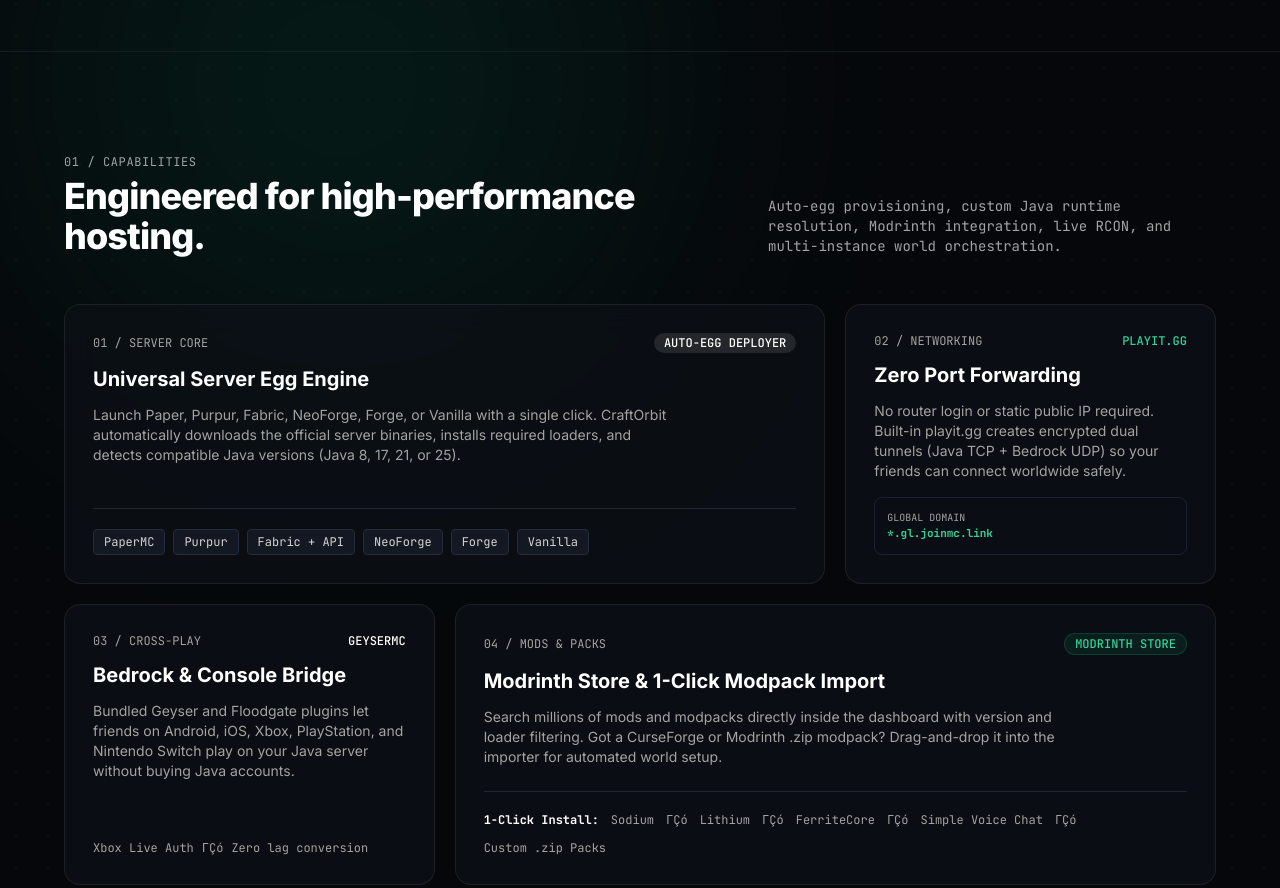
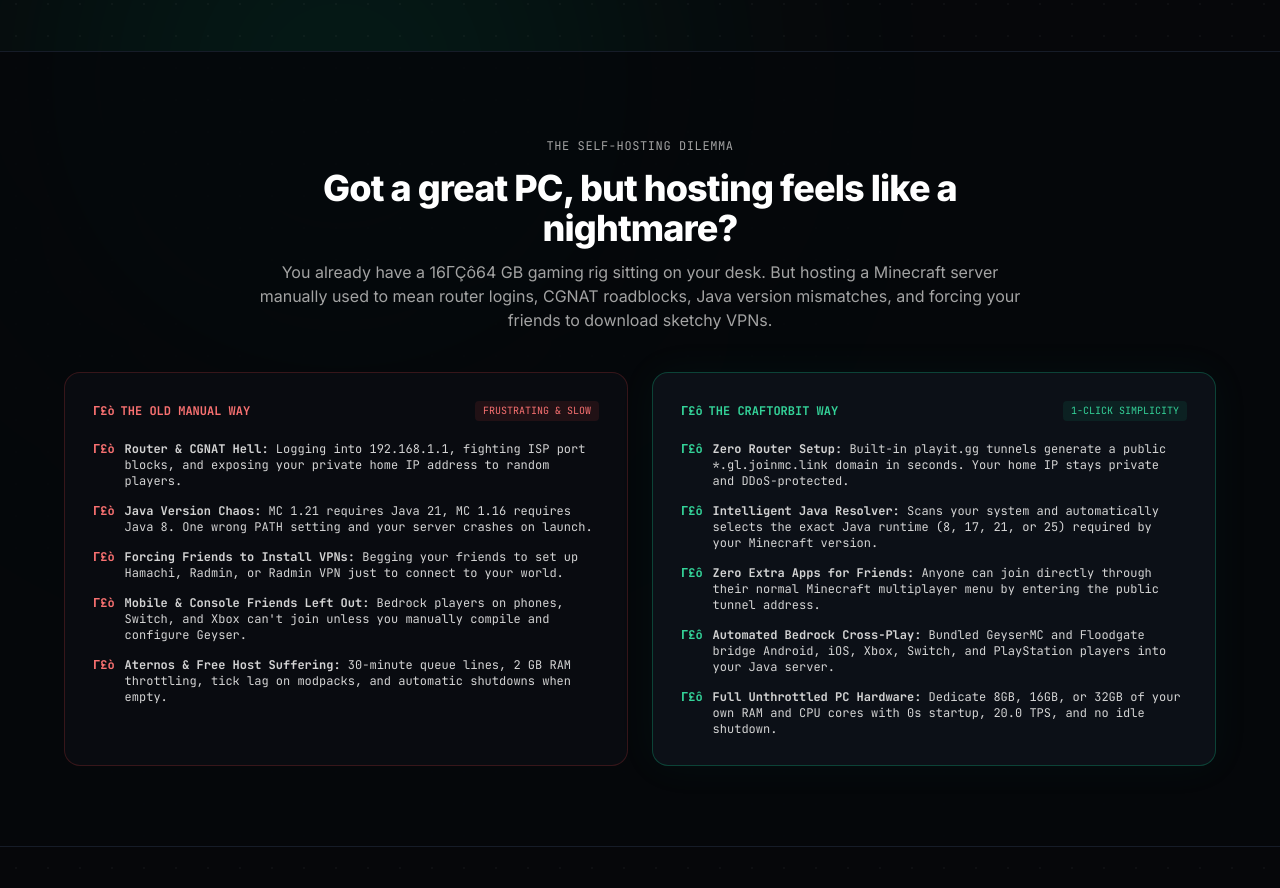
Before and after one commit to DanzBless/craftcontrol, a website: page docs/index.html in a window 1280 px wide. Shown: the part 1420-2308 px from the top of the page. Drawn offline with nearby package versions, Linux system fonts and the light colour scheme.

Commit message:
docs: sync self-hosting dilemma section to main docs

```diff
--- a/docs/index.html
+++ b/docs/index.html
@@ -374,6 +374,89 @@
       <div class="p-4 rounded-xl bg-[#0c0f17] border border-[#1c2331]">
         <div class="text-lg font-bold text-white">100% FREE (MIT)</div>
         <div class="text-xs text-neutral-400 mt-0.5">Zero fees ┬╖ No subscriptions</div>
+      </div>
+    </div>
+  </section>
+
+  <!-- Problem & Solution: Why Self-Hosting Was Hard vs How CraftOrbit Solves It -->
+  <section class="py-20 px-6 border-t border-[#161c28] bg-[#05070a]/90 relative overflow-hidden">
+    <div class="max-w-6xl mx-auto space-y-10 relative z-10">
+      <div class="text-center max-w-3xl mx-auto space-y-3">
+        <span class="text-xs font-mono text-neutral-400 tracking-wider">THE SELF-HOSTING DILEMMA</span>
+        <h2 class="text-3xl sm:text-4xl font-extrabold text-white tracking-tight">
+          Got a great PC, but hosting feels like a nightmare?
+        </h2>
+        <p class="text-neutral-400 text-xs sm:text-base leading-relaxed">
+          You already have a 16ΓÇô64 GB gaming rig sitting on your desk. But hosting a Minecraft server manually used to mean router logins, CGNAT roadblocks, Java version mismatches, and forcing your friends to download sketchy VPNs.
+        </p>
+      </div>
+
+      <div class="grid grid-cols-1 md:grid-cols-2 gap-6 text-left">
+        <!-- The Old Hard Way -->
+        <div class="p-7 rounded-2xl bg-[#090b10] border border-red-500/20 space-y-5">
+          <div class="flex items-center justify-between font-mono text-xs">
+            <span class="text-red-400 font-bold flex items-center gap-1.5">
+              <span>Γ£ò</span> THE OLD MANUAL WAY
+            </span>
+            <span class="px-2 py-0.5 rounded bg-red-500/10 text-red-400 text-[10px]">FRUSTRATING &amp; SLOW</span>
+          </div>
+
+          <ul class="space-y-3.5 text-xs text-neutral-300 font-mono">
+            <li class="flex items-start gap-2.5">
+              <span class="text-red-400 font-bold">Γ£ò</span>
+              <span><strong>Router &amp; CGNAT Hell:</strong> Logging into 192.168.1.1, fighting ISP port blocks, and exposing your private home IP address to random players.</span>
+            </li>
+            <li class="flex items-start gap-2.5">
+              <span class="text-red-400 font-bold">Γ£ò</span>
+              <span><strong>Java Version Chaos:</strong> MC 1.21 requires Java 21, MC 1.16 requires Java 8. One wrong PATH setting and your server crashes on launch.</span>
+            </li>
+            <li class="flex items-start gap-2.5">
+              <span class="text-red-400 font-bold">Γ£ò</span>
+              <span><strong>Forcing Friends to Install VPNs:</strong> Begging your friends to set up Hamachi, Radmin, or Radmin VPN just to connect to your world.</span>
+            </li>
+            <li class="flex items-start gap-2.5">
+              <span class="text-red-400 font-bold">Γ£ò</span>
+              <span><strong>Mobile &amp; Console Friends Left Out:</strong> Bedrock players on phones, Switch, and Xbox can't join unless you manually compile and configure Geyser.</span>
+            </li>
+            <li class="flex items-start gap-2.5">
+              <span class="text-red-400 font-bold">Γ£ò</span>
+              <span><strong>Aternos &amp; Free Host Suffering:</strong> 30-minute queue lines, 2 GB RAM throttling, tick lag on modpacks, and automatic shutdowns when empty.</span>
+            </li>
+          </ul>
+        </div>
+
+        <!-- The CraftOrbit Way -->
+        <div class="p-7 rounded-2xl bg-[#0c1017] border border-emerald-500/30 space-y-5 shadow-[0_0_40px_rgba(16,185,129,0.05)]">
+          <div class="flex items-center justify-between font-mono text-xs">
+            <span class="text-emerald-400 font-bold flex items-center gap-1.5">
+              <span>Γ£ô</span> THE CRAFTORBIT WAY
+            </span>
+            <span class="px-2 py-0.5 rounded bg-emerald-500/10 text-emerald-400 text-[10px]">1-CLICK SIMPLICITY</span>
+          </div>
+
+          <ul class="space-y-3.5 text-xs text-neutral-300 font-mono">
+            <li class="flex items-start gap-2.5">
+              <span class="text-emerald-400 font-bold">Γ£ô</span>
+              <span><strong>Zero Router Setup:</strong> Built-in playit.gg tunnels generate a public <code>*.gl.joinmc.link</code> domain in seconds. Your home IP stays private and DDoS-protected.</span>
+            </li>
+            <li class="flex items-start gap-2.5">
+              <span class="text-emerald-400 font-bold">Γ£ô</span>
+              <span><strong>Intelligent Java Resolver:</strong> Scans your system and automatically selects the exact Java runtime (8, 17, 21, or 25) required by your Minecraft version.</span>
+            </li>
+            <li class="flex items-start gap-2.5">
+              <span class="text-emerald-400 font-bold">Γ£ô</span>
+              <span><strong>Zero Extra Apps for Friends:</strong> Anyone can join directly through their normal Minecraft multiplayer menu by entering the public tunnel address.</span>
+            </li>
+            <li class="flex items-start gap-2.5">
+              <span class="text-emerald-400 font-bold">Γ£ô</span>
+              <span><strong>Automated Bedrock Cross-Play:</strong> Bundled GeyserMC and Floodgate bridge Android, iOS, Xbox, Switch, and PlayStation players into your Java server.</span>
+            </li>
+            <li class="flex items-start gap-2.5">
+              <span class="text-emerald-400 font-bold">Γ£ô</span>
+              <span><strong>Full Unthrottled PC Hardware:</strong> Dedicate 8GB, 16GB, or 32GB of your own RAM and CPU cores with 0s startup, 20.0 TPS, and no idle shutdown.</span>
+            </li>
+          </ul>
+        </div>
       </div>
     </div>
   </section>
```
